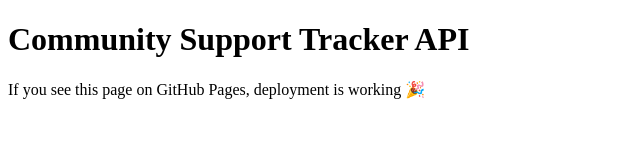
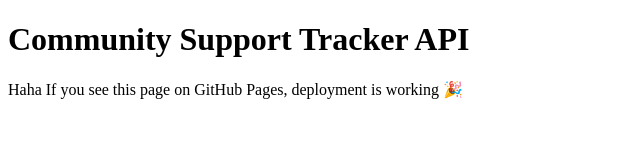
Before and after one commit to madam31-rrc/community-support-tracker-api, a plain HTML site: page docs/index.html in a window 1280 px wide. Shown: the whole page, without its empty margins (0-640 px from the left). Drawn offline with Linux system fonts and the light colour scheme.

```diff
--- a/docs/index.html
+++ b/docs/index.html
@@ -7,6 +7,6 @@
   </head>
   <body>
     <h1>Community Support Tracker API</h1>
-    <p>If you see this page on GitHub Pages, deployment is working 🎉</p>
+    <p>Haha If you see this page on GitHub Pages, deployment is working 🎉</p>
   </body>
 </html>
```
